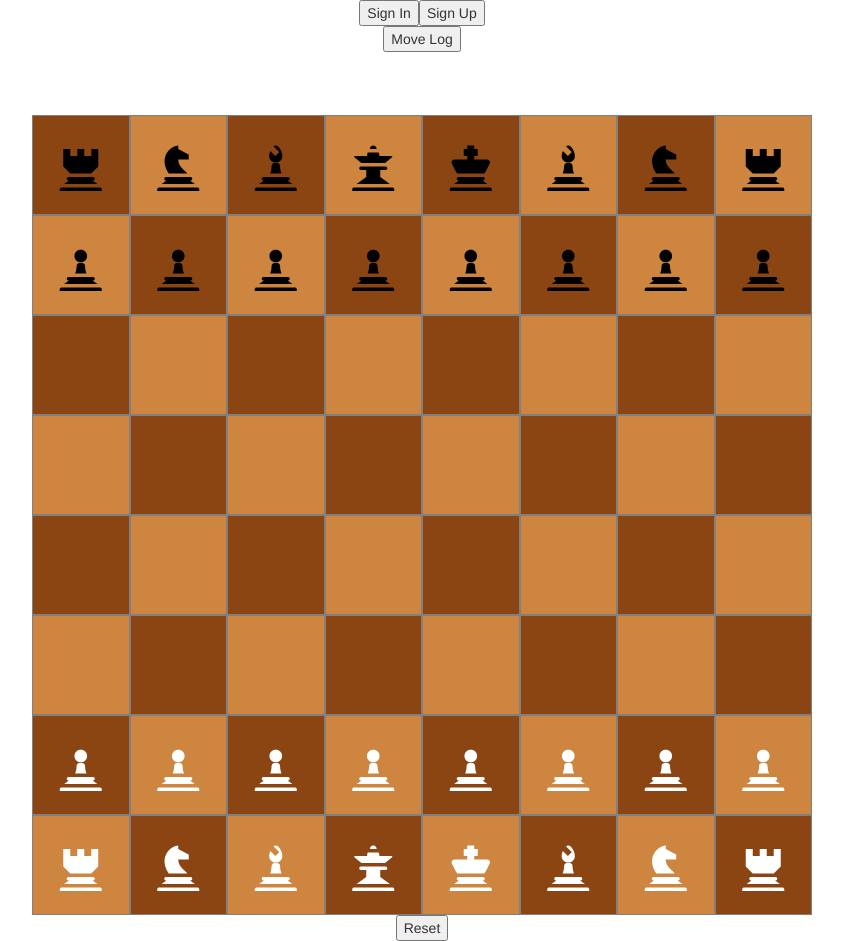
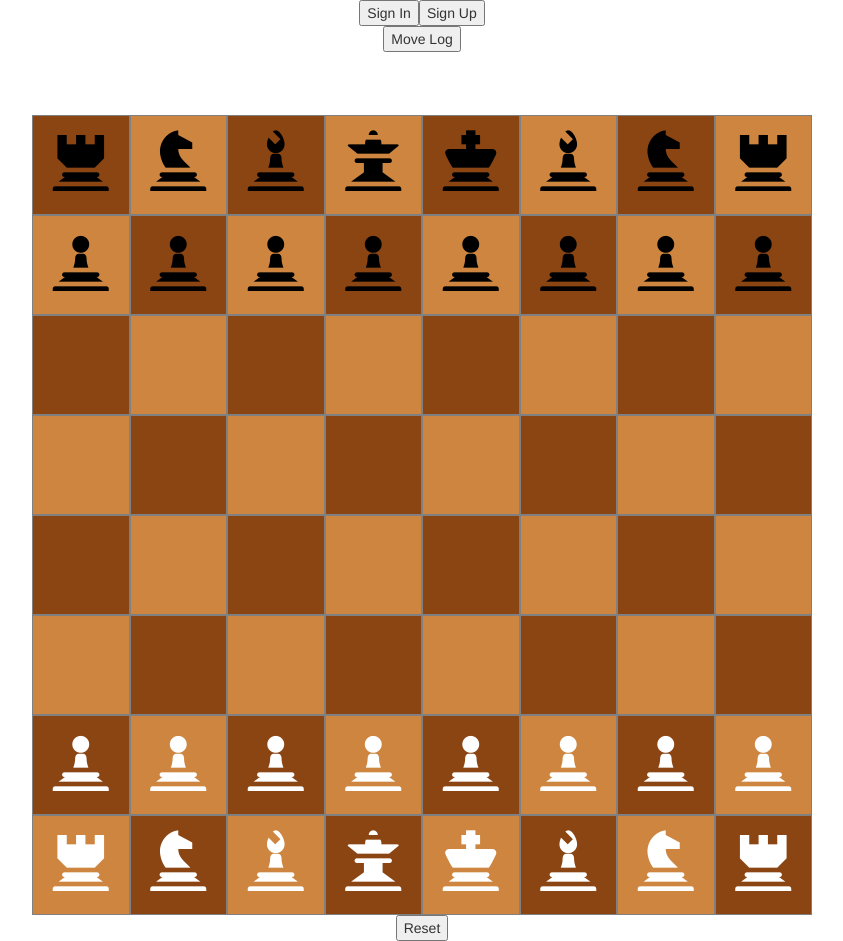
Before and after one commit to chadellison/chess-client, a React (Create React App) app: page / in a window 1280 px wide. Shown: the whole page, without its empty margins (218-1061 px from the left). Built offline with nearby package versions, Linux system fonts and the light colour scheme.

Commit message:
adjust style

```diff
--- a/src/styles/Piece.css
+++ b/src/styles/Piece.css
@@ -7,12 +7,13 @@
 }
 
 .piece {
-  margin-top: 50%;
-  font-size: 3em;
+  margin-top: 30%;
+  font-size: 4em;
 }
 
 .piece:hover {
-  color: red;
+  /*color: red;*/
+  opacity: .5;
 }
 
 .selected {
```
